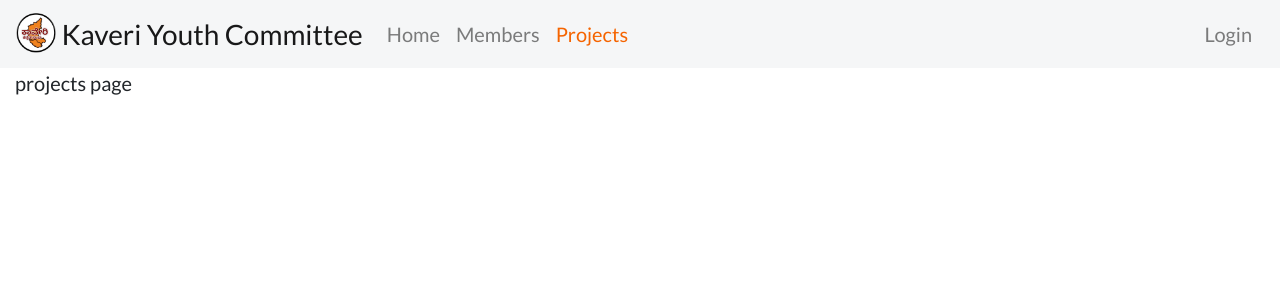
After one commit to kyckaveri/website, a Django app: page /projects in a window 1280 px wide. The commit adds this page. Shown: the top 300 px of the page. Run offline with Django 3.2, Linux system fonts and the light colour scheme; some libraries are stand-ins or nearby versions.

Commit message:
Created members routes + created the templates

```diff
--- a/kycwebsite/apps/publicviewcontroller/urls.py
+++ b/kycwebsite/apps/publicviewcontroller/urls.py
@@ -5,5 +5,6 @@ app_name = "publicviewcontroller"
 urlpatterns = [
     path(r'', views.home, name="home"),
     path(r'members', views.members, name="members"),
+    path(r'members/<int:year>', views.members_by_year, name="members_by_year"),
     path(r'projects', views.projects, name="projects"),
 ]
--- a/kycwebsite/apps/publicviewcontroller/views.py
+++ b/kycwebsite/apps/publicviewcontroller/views.py
@@ -1,8 +1,11 @@
-from django.shortcuts import render
+from django.shortcuts import render, HttpResponse, HttpResponseRedirect
+from django.urls import reverse
 from django.contrib.staticfiles.storage import staticfiles_storage
-from .models import KYCMember, Project
+
+from .models import KYCMember, Project, KYCYearSnapshot
 
 from functools import reduce
+from datetime import datetime
 
 
 def home(request):
@@ -34,14 +37,35 @@ def home(request):
 
 
 def members(request):
+    return HttpResponseRedirect(reverse('publicviewcontroller:members_by_year', kwargs={'year': datetime.now().year}))
+
+
+def members_by_year(request, year):
+    login_name = 'Login'
+    if request.user.is_authenticated:
+        login_name = request.user
+
+    snapshots = KYCYearSnapshot.objects.order_by('-year')
+    try:
+        snapshot = snapshots.get(year=year).get()
+    except KYCYearSnapshot.DoesNotExist:
+        return HttpResponseRedirect(reverse('publicviewcontroller:members'))
+
     context = {
         "page_name": "members",
+        "login_name": login_name
     }
+
     return render(request, 'publicviewcontroller/members.html', context=context)
 
 
 def projects(request):
+    login_name = 'Login'
+    if request.user.is_authenticated:
+        login_name = request.user
+
     context = {
         "page_name": "projects",
+        "login_name": login_name
     }
     return render(request, 'publicviewcontroller/projects.html', context=context)
--- a/kycwebsite/templates/common/navbar.html
+++ b/kycwebsite/templates/common/navbar.html
@@ -43,25 +43,25 @@
             var loginLink = document.getElementById('login-link');
             var loginLinkCollpased = document.getElementById('collapsed-login-link');
 
-            if (page == "home") {
+            if (page === "home") {
                 homeLink.className += " active";
                 membersLink.className += " inactive";
                 projectsLink.className += " inactive";
                 loginLink.className += " inactive";
                 loginLinkCollpased.className += " inactive";
-            } else if (page == "members") {
+            } else if (page === "members") {
                 homeLink.className += " inactive";
                 membersLink.className += " active";
                 projectsLink.className += " inactive";
                 loginLink.className += " inactive";
                 loginLinkCollpased.className += " inactive";
-            } else if (page == "projects") {
+            } else if (page === "projects") {
                 homeLink.className += " inactive";
                 membersLink.className += " inactive";
                 projectsLink.className += " active";
                 loginLink.className += " inactive";
                 loginLinkCollpased.className += " inactive";
-            } else if (page == "login") {
+            } else if (page === "login") {
                 homeLink.className += " inactive";
                 membersLink.className += " inactive";
                 projectsLink.className += " inactive";
--- a/kycwebsite/templates/publicviewcontroller/home.html
+++ b/kycwebsite/templates/publicviewcontroller/home.html
@@ -4,9 +4,6 @@
 {% block css %}
 
 <link rel="stylesheet" type="text/css" href="{% static 'publicviewcontroller/css/home.css' %}"/>
-<style>
-
-</style>
 {% endblock %}
 
 {% block onloadjs %}
--- /dev/null
+++ b/kycwebsite/templates/publicviewcontroller/projects.html
@@ -0,0 +1,14 @@
+{% extends 'common/navbar.html' %}
+{% load static %}
+
+{% block css %}
+<link rel="stylesheet" type="text/css" href="{% static 'publicviewcontroller/css/projects.css' %}"/>
+{% endblock %}
+
+{% block body %}
+
+<div class="container-fluid">
+    projects page
+</div>
+
+{% endblock %}
```
Also changed, not shown: kycwebsite/apps/publicviewcontroller/models.py (+9 -0 lines), kycwebsite/templates/publicviewcontroller/members.html (added, +15 -0 lines), kycwebsite/static/publicviewcontroller/css/members.css (added), kycwebsite/static/publicviewcontroller/css/projects.css (added).
